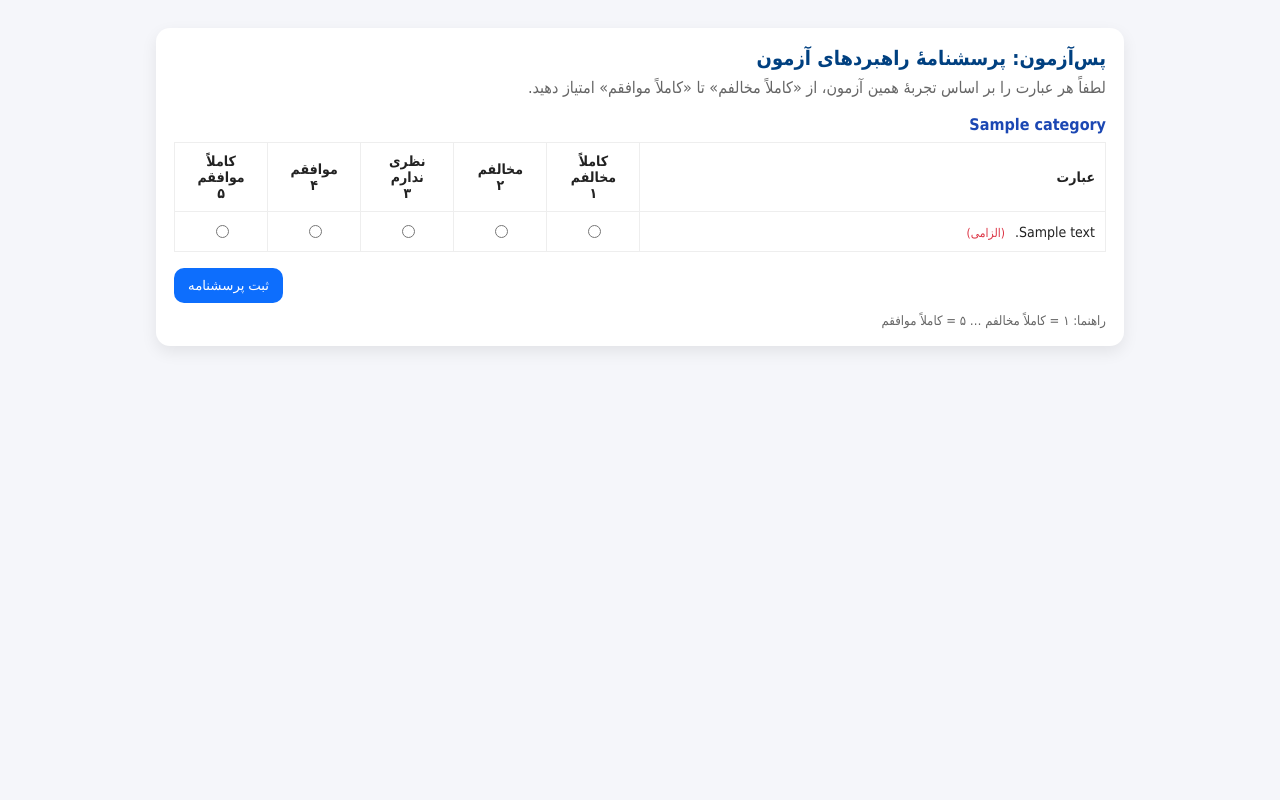
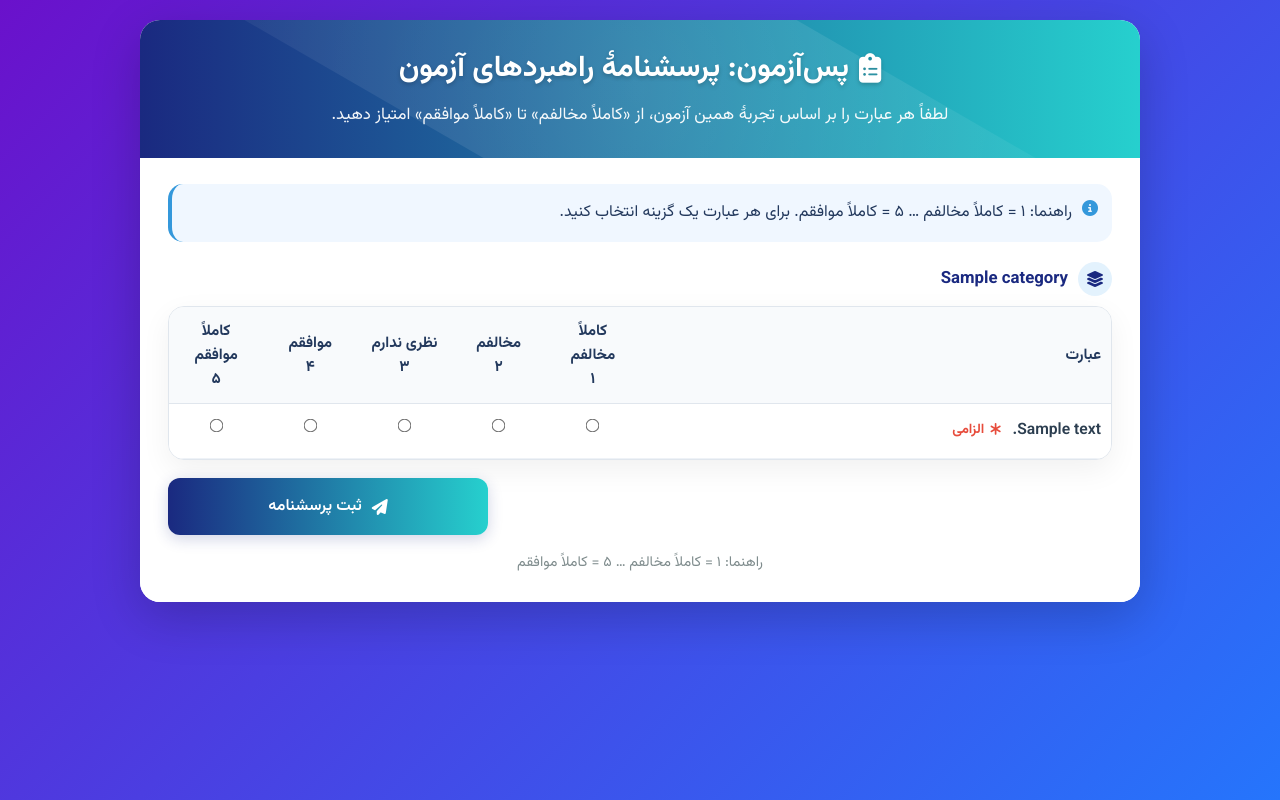
Before and after one commit to mojtabaalmasi/adaptive_test, a Flask app: template templates/strategies_survey.html in a window 1280 px wide. Run offline with Flask 3, Linux system fonts and the light colour scheme; the template is opened without the code that fills it: most values are stand-ins (such as "Sample title", 1, 10 or a date in 2020); parts of the project's set-up code (start-up, migrations or seed data) failed here and were passed over; some libraries are stand-ins or nearby versions; some web fonts are replaced.

Commit message:
Update strategies_survey.html

```diff
--- a/templates/strategies_survey.html
+++ b/templates/strategies_survey.html
@@ -4,40 +4,288 @@
   <meta charset="UTF-8" />
   <meta name="viewport" content="width=device-width, initial-scale=1" />
   <title>پس‌آزمون – پرسشنامهٔ راهبردهای آزمون</title>
-  <link href="https://cdn.jsdelivr.net/gh/rastikerdar/vazirmatn-font@latest/dist/font-face.css" rel="stylesheet" type="text/css" />
+
+  <link href="https://fonts.googleapis.com/css2?family=Vazirmatn:wght@300;400;500;600;700&display=swap" rel="stylesheet">
+  <link rel="stylesheet" href="https://cdnjs.cloudflare.com/ajax/libs/font-awesome/6.4.0/css/all.min.css">
+
   <style>
-    :root{ --bg:#f5f6fa; --card:#fff; --text:#222; --muted:#666; --brand:#0d6efd; --danger:#dc3545; --shadow:0 6px 16px rgba(0,0,0,.08); --radius:14px; }
-    *{box-sizing:border-box}
-    body{font-family:Vazirmatn, Tahoma, sans-serif; background:var(--bg); color:var(--text); margin:0}
-    .container{max-width:1000px; margin:28px auto; padding:0 16px}
-    .card{background:var(--card); border-radius:var(--radius); box-shadow:var(--shadow); padding:18px}
-    h1{font-size:20px; color:#004080; margin:0 0 8px; text-align:right}
-    p.lead{color:var(--muted); margin:0 0 16px}
-    .group-title{margin:18px 0 8px; font-weight:700; color:#1b47b3}
-    table{width:100%; border-collapse:collapse; background:#fff}
-    th, td{border:1px solid #eee; padding:10px; text-align:center; font-size:14px}
-    th.qcol, td.qcol{text-align:right; width:50%}
-    th.scale{width:10%}
-    .req{color:var(--danger); font-size:12px; margin-right:6px}
-    .err{color:var(--danger); font-size:12px; margin-top:6px}
-    .actions{display:flex; justify-content:flex-end; margin-top:16px}
-    .btn{background:var(--brand); color:#fff; text-decoration:none; border:0; border-radius:10px; padding:10px 14px; cursor:pointer}
-    .note{color:var(--muted); font-size:13px; margin-top:10px}
-    @media (max-width: 760px){
-      th.scale{font-size:12px; padding:8px}
-      th.qcol, td.qcol{padding:8px}
+    *{
+      margin:0;
+      padding:0;
+      box-sizing:border-box;
+      font-family:'Vazirmatn','Vazir',Tahoma,sans-serif;
+    }
+
+    body{
+      background: linear-gradient(135deg, #6a11cb 0%, #2575fc 100%);
+      color:#333;
+      min-height:100vh;
+      padding:20px;
+      display:flex;
+      justify-content:center;
+      align-items:flex-start;
+    }
+
+    .container{
+      width:100%;
+      max-width: 1000px;
+      background:#fff;
+      border-radius:20px;
+      overflow:hidden;
+      box-shadow:0 15px 50px rgba(0,0,0,0.2);
+      animation: fadeIn .8s ease;
+    }
+
+    .header{
+      background: linear-gradient(90deg, #1a2980 0%, #26d0ce 100%);
+      color:#fff;
+      padding:26px 28px;
+      text-align:center;
+      position:relative;
+      overflow:hidden;
+    }
+    .header::before{
+      content:"";
+      position:absolute;
+      top:-50%;
+      left:-50%;
+      width:200%;
+      height:200%;
+      background: radial-gradient(circle, rgba(255,255,255,0.12) 0%, rgba(255,255,255,0) 70%);
+      transform: rotate(30deg);
+    }
+
+    .header h1{
+      position:relative;
+      z-index:2;
+      font-size:1.85rem;
+      margin-bottom:8px;
+      text-shadow:0 2px 4px rgba(0,0,0,0.2);
+      display:flex;
+      align-items:center;
+      justify-content:center;
+      gap:10px;
+      flex-wrap:wrap;
+    }
+
+    .header p{
+      position:relative;
+      z-index:2;
+      opacity:.95;
+      font-size:1.05rem;
+      line-height:1.9;
+      margin:0;
+    }
+
+    .content{
+      padding:26px 28px;
+      background:#fff;
+    }
+
+    .hint{
+      background:#f0f7ff;
+      border-radius:15px;
+      padding:14px 14px;
+      border-left:4px solid #3498db;
+      color:#23395d;
+      display:flex;
+      gap:10px;
+      align-items:flex-start;
+      line-height:1.9;
+      margin-bottom:16px;
+    }
+    .hint i{ color:#3498db; margin-top:2px; }
+
+    .group-title{
+      margin:20px 0 10px;
+      display:flex;
+      align-items:center;
+      gap:10px;
+      color:#1a2980;
+      font-weight:700;
+      font-size:1.05rem;
+    }
+    .group-title i{
+      width:34px;height:34px;
+      border-radius:50%;
+      display:flex;
+      align-items:center;
+      justify-content:center;
+      background:#e3f2fd;
+      color:#1a2980;
+      font-size:1rem;
+    }
+
+    .table-wrap{
+      border:1px solid #e0e6ed;
+      border-radius:16px;
+      overflow:auto; /* برای موبایل */
+      background:#fff;
+      box-shadow: 0 10px 30px rgba(0,0,0,0.06);
+    }
+
+    table{
+      width:100%;
+      border-collapse:separate;
+      border-spacing:0;
+      min-width: 860px; /* کمک به اسکرول افقی در موبایل */
+    }
+
+    thead th{
+      position:sticky;
+      top:0;
+      background:#f8fafc;
+      color:#23395d;
+      font-weight:700;
+      font-size:0.95rem;
+      border-bottom:1px solid #e0e6ed;
+      padding:12px 10px;
+      text-align:center;
+      z-index:1;
+    }
+
+    th.qcol, td.qcol{
+      text-align:right;
+      width:50%;
+      min-width: 360px;
+    }
+
+    tbody td{
+      border-bottom:1px solid #eef2f7;
+      padding:12px 10px;
+      text-align:center;
+      font-size:0.98rem;
+      color:#2c3e50;
+      background:#fff;
+      vertical-align:top;
+    }
+
+    tbody tr:nth-child(even) td{
+      background:#fbfdff;
+    }
+
+    .qtext{
+      line-height:1.9;
+      color:#2c3e50;
+      font-weight:600;
+    }
+
+    .req{
+      display:inline-flex;
+      align-items:center;
+      gap:6px;
+      margin-right:8px;
+      color:#e74c3c;
+      font-size:0.85rem;
+      font-weight:700;
+      white-space:nowrap;
+    }
+
+    .err{
+      margin-top:8px;
+      color:#e74c3c;
+      font-size:0.9rem;
+      line-height:1.8;
+      background:#fff5f5;
+      border:1px solid #ffd6d6;
+      border-radius:12px;
+      padding:8px 10px;
+    }
+
+    input[type="radio"]{
+      accent-color:#3498db;
+      transform: scale(1.05);
+      cursor:pointer;
+    }
+
+    /* تاکید بر ستون‌های لیکرت */
+    td.scale-cell{
+      width:10%;
+      min-width: 90px;
+    }
+
+    .actions{
+      margin-top:18px;
+      display:flex;
+      justify-content:flex-end;
+      gap:12px;
+      flex-wrap:wrap;
+    }
+
+    .btn{
+      width: 100%;
+      border:none;
+      border-radius:12px;
+      padding:16px 16px;
+      font-size:1rem;
+      font-weight:600;
+      cursor:pointer;
+      transition: all .3s ease;
+      display:inline-flex;
+      align-items:center;
+      justify-content:center;
+      gap:10px;
+      text-decoration:none;
+      background: linear-gradient(90deg, #1a2980 0%, #26d0ce 100%);
+      color:#fff;
+      box-shadow:0 4px 15px rgba(26,41,128,0.2);
+      max-width: 320px;
+    }
+
+    .btn:hover{
+      transform: translateY(-3px);
+      box-shadow:0 7px 20px rgba(26,41,128,0.3);
+    }
+
+    .note{
+      text-align:center;
+      margin-top:14px;
+      color:#7f8c8d;
+      font-size:0.9rem;
+      line-height:1.9;
+    }
+
+    @keyframes fadeIn{
+      from{ opacity:0; transform: translateY(20px); }
+      to{ opacity:1; transform: translateY(0); }
+    }
+
+    @media (max-width: 768px){
+      body{ padding:10px; }
+      .container{ border-radius:15px; }
+      .header{ padding:20px; }
+      .header h1{ font-size:1.45rem; }
+      .content{ padding:20px; }
+      .btn{ max-width: 100%; }
     }
   </style>
 </head>
+
 <body>
   <div class="container">
-    <div class="card">
-      <h1>پس‌آزمون: پرسشنامهٔ راهبردهای آزمون</h1>
-      <p class="lead">لطفاً هر عبارت را بر اساس تجربهٔ همین آزمون، از «کاملاً مخالفم» تا «کاملاً موافقم» امتیاز دهید.</p>
+
+    <div class="header">
+      <h1><i class="fas fa-clipboard-list"></i> پس‌آزمون: پرسشنامهٔ راهبردهای آزمون</h1>
+      <p>لطفاً هر عبارت را بر اساس تجربهٔ همین آزمون، از «کاملاً مخالفم» تا «کاملاً موافقم» امتیاز دهید.</p>
+    </div>
+
+    <div class="content">
+
+      <div class="hint">
+        <i class="fas fa-circle-info"></i>
+        <div>
+          راهنما: ۱ = کاملاً مخالفم … ۵ = کاملاً موافقم. برای هر عبارت یک گزینه انتخاب کنید.
+        </div>
+      </div>
 
       <form method="post" action="{{ url_for('post_test') }}">
         {% for g in groups %}
-          <div class="group-title">{{ g['category'] if g['category'] else 'سایر' }}</div>
+          <div class="group-title">
+            <i class="fas fa-layer-group"></i>
+            {{ g['category'] if g['category'] else 'سایر' }}
+          </div>
+
+          <div class="table-wrap">
             <table>
               <thead>
                 <tr>
@@ -49,19 +297,24 @@
                   <th class="scale">کاملاً موافقم<br>۵</th>
                 </tr>
               </thead>
+
               <tbody>
                 {% for item in g['items'] %}
                   {% set name = 's_' ~ item.id %}
                   <tr>
                     <td class="qcol">
+                      <div class="qtext">
                         {{ item.text }}
-                    <span class="req">(الزامی)</span>
+                        <span class="req"><i class="fas fa-asterisk"></i> الزامی</span>
+                      </div>
+
                       {% if errors.get(item.id) %}
                         <div class="err">* مقدار این مورد {{ errors[item.id] }} است</div>
                       {% endif %}
                     </td>
+
                     {% for v in [1,2,3,4,5] %}
-                    <td>
+                      <td class="scale-cell">
                         <input type="radio"
                                name="{{ name }}"
                                value="{{ v }}"
@@ -72,13 +325,21 @@
                 {% endfor %}
               </tbody>
             </table>
+          </div>
         {% endfor %}
 
         <div class="actions">
-          <button type="submit" class="btn">ثبت پرسشنامه</button>
+          <button type="submit" class="btn">
+            <i class="fas fa-paper-plane"></i>
+            ثبت پرسشنامه
+          </button>
         </div>
-        <div class="note">راهنما: ۱ = کاملاً مخالفم … ۵ = کاملاً موافقم</div>
+
+        <div class="note">
+          راهنما: ۱ = کاملاً مخالفم … ۵ = کاملاً موافقم
+        </div>
       </form>
+
     </div>
   </div>
 </body>
```
Lines whose indentation alone changed are shown as unchanged.
